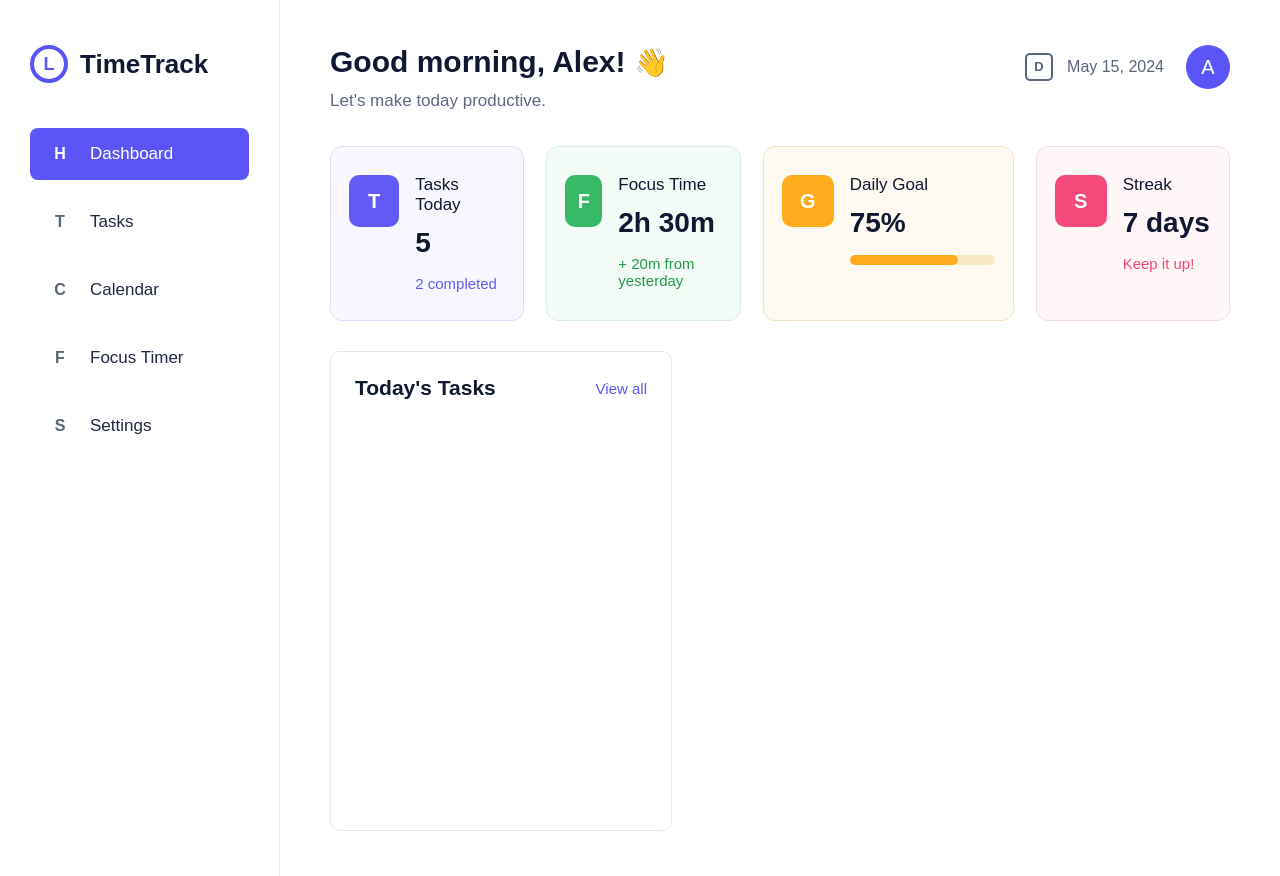
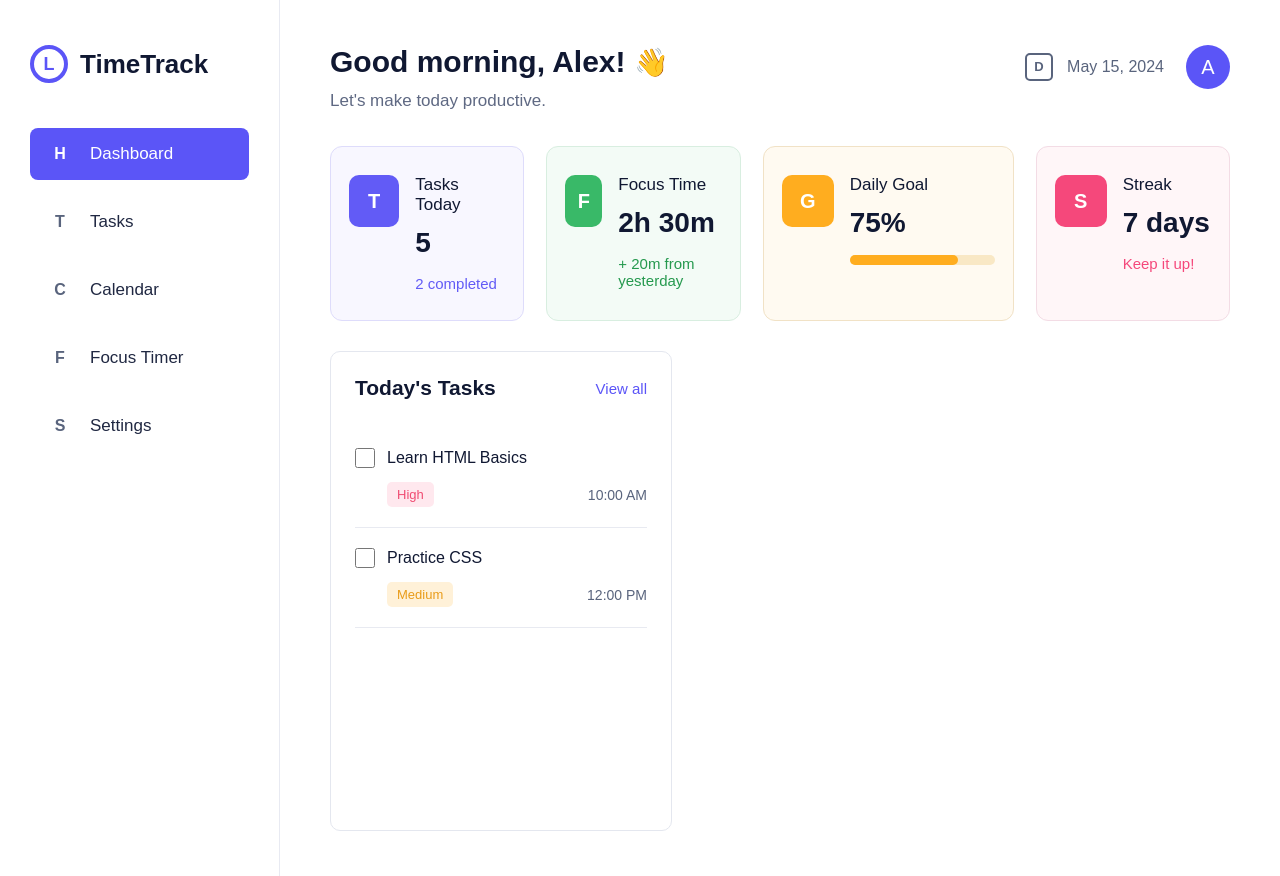
Before and after one commit to peterygalaxy-arch/Time-Management, a Flask app: page / in a window 1280 px wide. Run offline with Flask 3, Linux system fonts and the light colour scheme.

Commit message:
add two tasks

```diff
--- a/static/style.css
+++ b/static/style.css
@@ -278,3 +278,56 @@ body {
     font-size: 15px;
     text-decoration: none;
 }
+
+.task-list {
+    margin-top: 28px;
+}
+
+.task-row {
+    padding: 20px 0;
+    border-bottom: 1px solid #e8eaf1;
+}
+
+.task-name {
+    display: flex;
+    align-items: center;
+}
+
+.task-name input {
+    width: 20px;
+    height: 20px;
+    margin: 0 12px 0 0;
+}
+
+.task-name label {
+    font-size: 16px;
+}
+
+.task-details {
+    display: flex;
+    align-items: center;
+    justify-content: space-between;
+    margin-top: 14px;
+    margin-left: 32px;
+}
+
+.priority {
+    padding: 5px 10px;
+    border-radius: 5px;
+    font-size: 13px;
+}
+
+.high {
+    background-color: #ffe8ee;
+    color: #f04c72;
+}
+
+.medium {
+    background-color: #fff1d8;
+    color: #e99b18;
+}
+
+.task-time {
+    color: #59647d;
+    font-size: 14px;
+}
--- a/templates/index.html
+++ b/templates/index.html
@@ -107,6 +107,32 @@
                         <h3>Today's Tasks</h3>
                         <a href="#">View all</a>
                     </div>
+
+                    <div class="task-list">
+                        <div class="task-row">
+                            <div class="task-name">
+                                <input type="checkbox" id="task-one">
+                                <label for="task-one">Learn HTML Basics</label>
+                            </div>
+
+                            <div class="task-details">
+                                <span class="priority high">High</span>
+                                <span class="task-time">10:00 AM</span>
+                            </div>
+                        </div>
+
+                        <div class="task-row">
+                            <div class="task-name">
+                                <input type="checkbox" id="task-two">
+                                <label for="task-two">Practice CSS</label>
+                            </div>
+
+                            <div class="task-details">
+                                <span class="priority medium">Medium</span>
+                                <span class="task-time">12:00 PM</span>
+                            </div>
+                        </div>
+                    </div>
                 </div>
             </div>
         </div>
```
